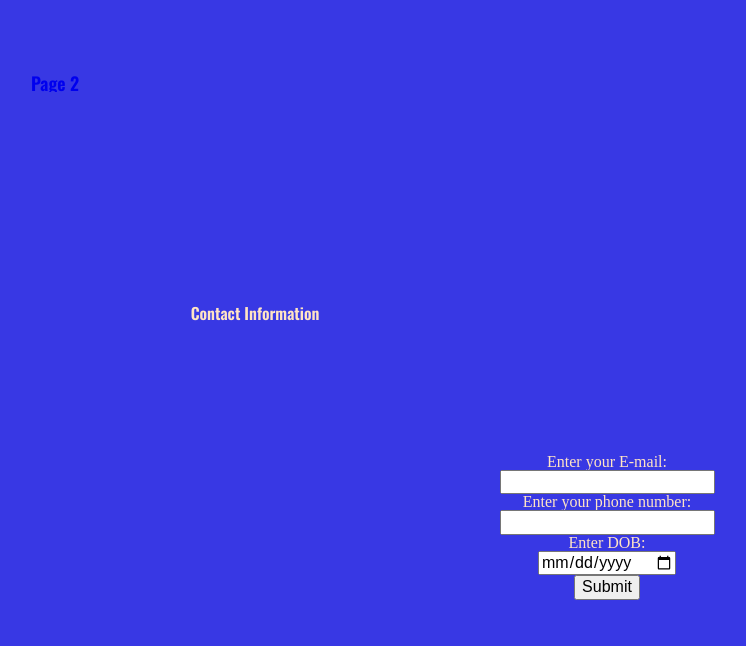
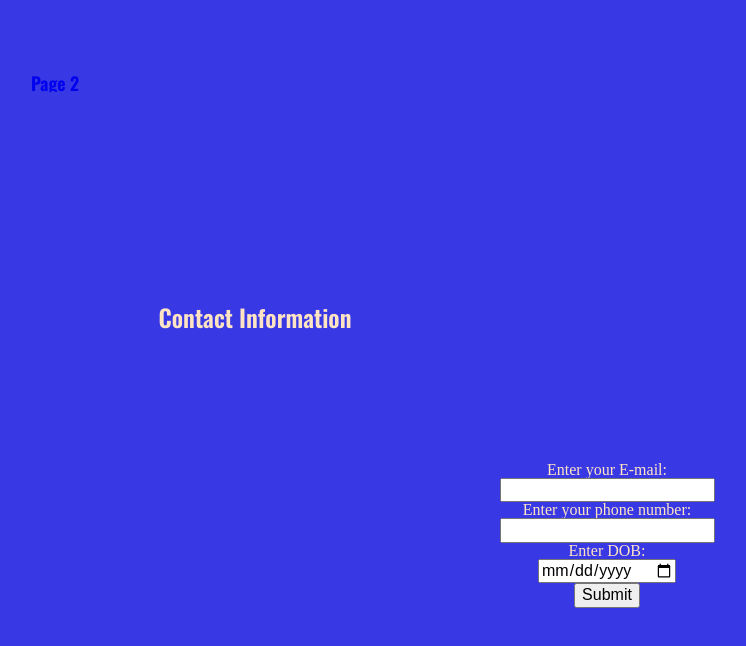
Before and after one commit to Joe-Valente/362Lab2, a plain HTML site: page index.html in a window 1280 px wide. Shown: the whole page, without its empty margins (43-789 px from the left). Drawn offline with nearby package versions, Linux system fonts and the light colour scheme.

Commit message:
attempting to fix h2 alignment

```diff
--- a/css/screen.css
+++ b/css/screen.css
@@ -79,9 +79,11 @@ a a:hover a:visited a:active {
 
 #form-container h2 {
   font-family: 'Oswald', sans-serif;
+  font-size: 150%;
   position: relative;
   padding: 10%;
   width: 25%;
+  text-align: inherit;
 }
 
 #form-container form {
```
